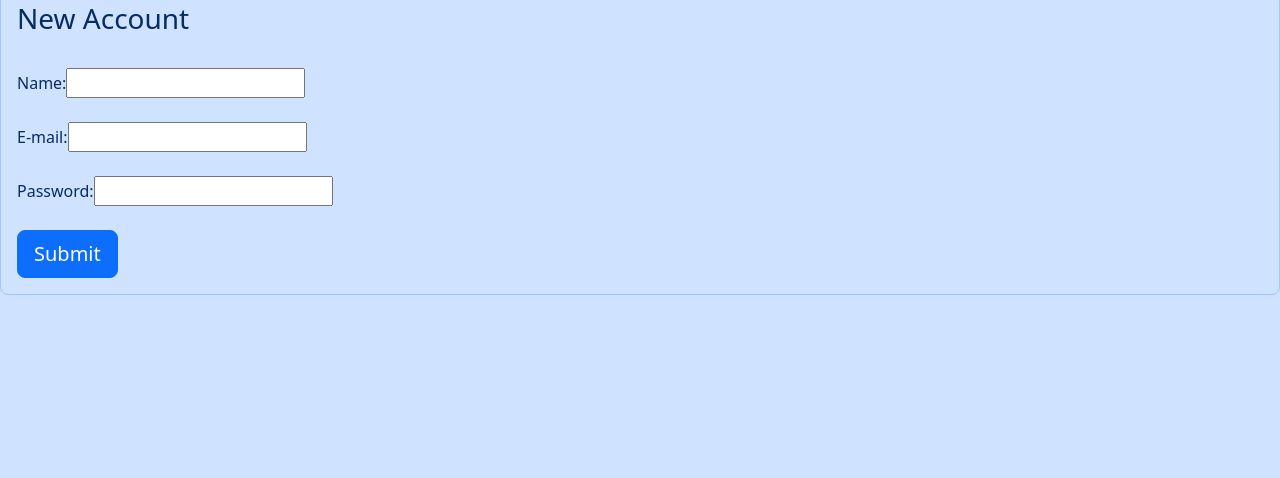
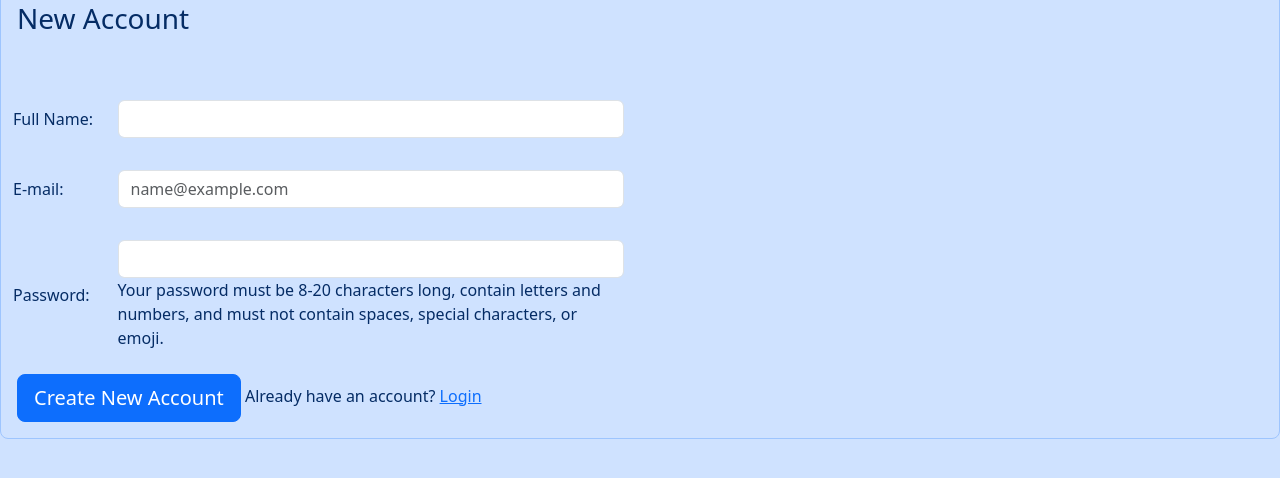
Before and after one commit to AlexCRosa/password_manager, a Flask app: template templates/create-account.html in a window 1280 px wide. Shown: the part 107-585 px from the top of the page. Run offline with Flask 3, Linux system fonts and the light colour scheme; the template is opened without the code that fills it, so the values that code supplies are empty.

Commit message:
Added styles to 'create accout' page

```diff
--- a/templates/create-account.html
+++ b/templates/create-account.html
@@ -13,16 +13,53 @@
 
     <h3>New Account</h3></br>
 
-    <div class="d-grid gap-2 d-md-flex justify-content-md-start">
+    <div>
         <form action="/create-account" method="POST">
-            <label for="input_data">Name: </label><input type="text" name="user_name" id="input_data"></br></br>
-            <label for="input_data">E-mail: </label><input type="text" name="user_name" id="input_data"></br></br>
-            <label for="input_data">Password: </label><input type="text" name="user_name" id="input_data"></br></br>
 
-            <button type="submit" class="btn btn-primary btn-lg">Submit</button>
+            <div class="form-group row">
+                <!--Name-->
+                <div class="row g-3 align-items-center">
+                    <div class="col-sm-1">
+                        <label for="input_data" class="col-form-label">Full Name:</label>
+                    </div>
+                    <div class="col-sm-5">
+                        <input type="email" class="form-control" id="input_data" name="user_name">
+                    </div>
+                </div>
+
+
+                <!--Email-->
+                <div class="row g-3 align-items-center">
+                    <div class="col-sm-1">
+                        <label for="input_data" class="col-form-label">E-mail:</label>
+                    </div>
+                    <div class="col-sm-5">
+                        <input type="email" class="form-control" id="input_data" placeholder="name@example.com" name="user_name">
+                    </div>
+                </div>
+
+                <!--Password-->
+                <div class="row g-3 align-items-center">
+                    <div class="col-sm-1">
+                        <label for="input_data" class="col-form-label">Password:</label>
+                    </div>
+                    <div class="col-sm-5">
+                        <input type="text" id="input_data" class="form-control" aria-describedby="passwordHelpInline" name="user_name">
+                        Your password must be 8-20 characters long, contain letters and numbers, and must not contain spaces, special characters, or emoji.
+                    </div>
+                </div>
+
+            </div>
+            <br>
+            <button type="submit" class="btn btn-primary btn-lg">Create New Account</button>
+
+            <!-- NEED TO FIX THE LINK-->
+            <span>
+                Already have an account?
+                <a href="/password-creator">Login</a>
+            </span>
 
         </form>
-    </div>
 
 
     {% endblock %}
```
